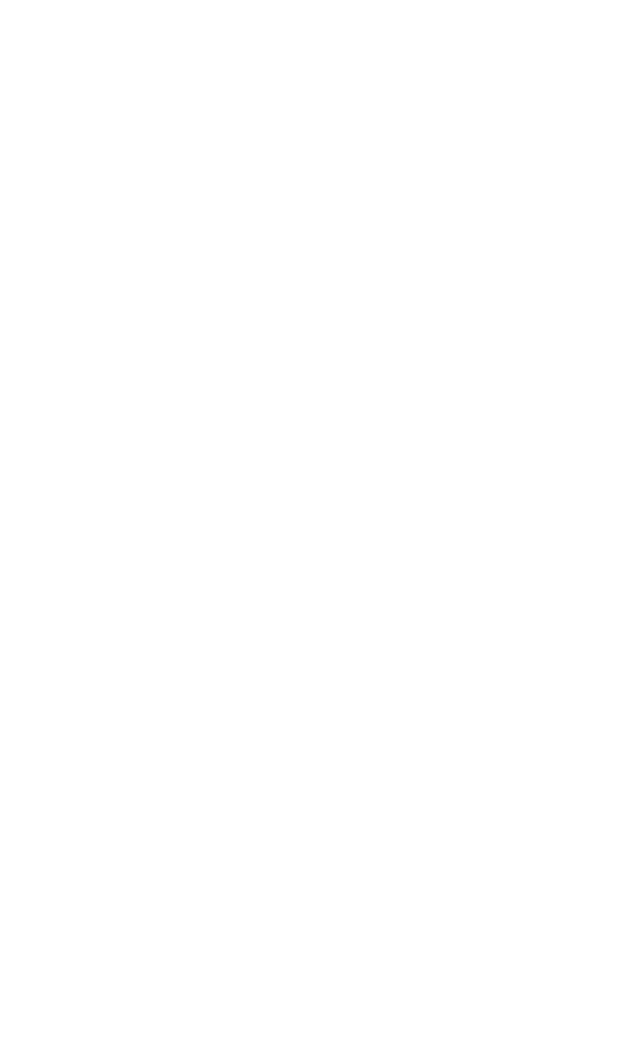
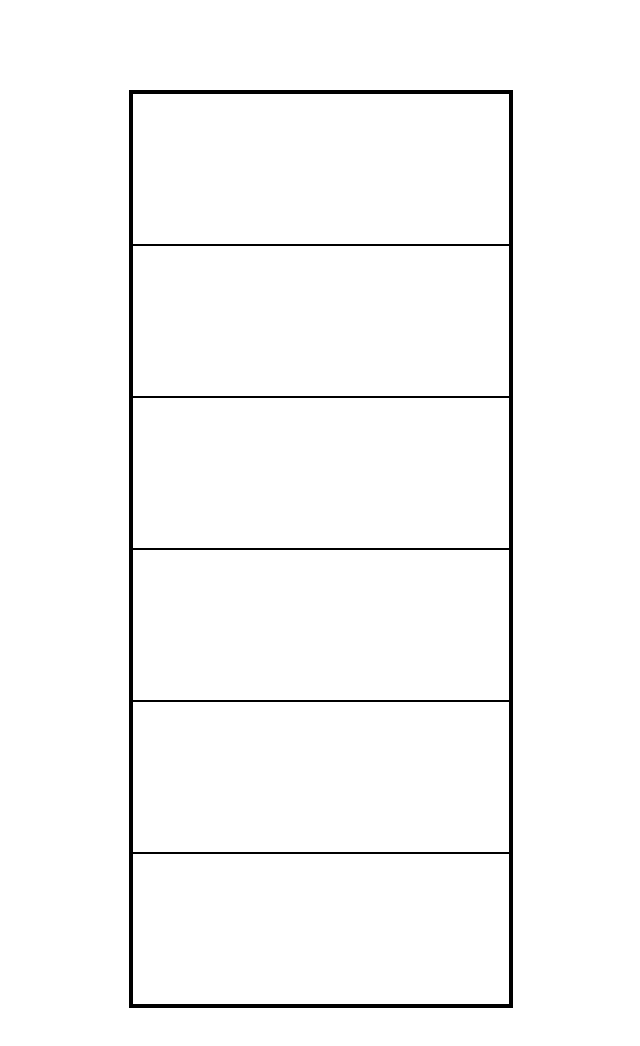
Before and after one commit to Spawn9986/wordle-clone, a plain HTML site: page index.html in a window 1280 px wide. Shown: the whole page, without its empty margins (319-959 px from the left). Before the commit the page ends 800 px from the top, so only its background shows below. Drawn offline with Linux system fonts and the light colour scheme.

Commit message:
progress on initial layout

```diff
--- a/index.html
+++ b/index.html
@@ -7,5 +7,14 @@
     <link rel="stylesheet" type="text/css" href="styles.css" />
     <script src="app.js" defer></script>
   </head>
-  <body></body>
+  <body>
+    <div class="main-container">
+        <section class="row-1"></section>
+        <section class="row-2"></section>
+        <section class="row-3"></section>
+        <section class="row-4"></section>
+        <section class="row-5"></section>
+        <section class="row-6"></section>
+    </div>
+  </body>
 </html>
--- a/styles.css
+++ b/styles.css
@@ -0,0 +1,48 @@
+body {
+  box-sizing: border-box;
+  margin: 0;
+  padding: 0;
+}
+
+.main-container {
+  display: flex;
+  flex-direction: column;
+  border: 3px solid black;
+  margin: 7% 35%;
+}
+
+.row-1 {
+  height: 50px;
+  padding: 50px;
+  border: 1px solid black;
+}
+
+.row-2 {
+  height: 50px;
+  padding: 50px;
+  border: 1px solid black;
+}
+
+.row-3 {
+  height: 50px;
+  padding: 50px;
+  border: 1px solid black;
+}
+
+.row-4 {
+  height: 50px;
+  padding: 50px;
+  border: 1px solid black;
+}
+
+.row-5 {
+  height: 50px;
+  padding: 50px;
+  border: 1px solid black;
+}
+
+.row-6 {
+  height: 50px;
+  padding: 50px;
+  border: 1px solid black;
+}
```
